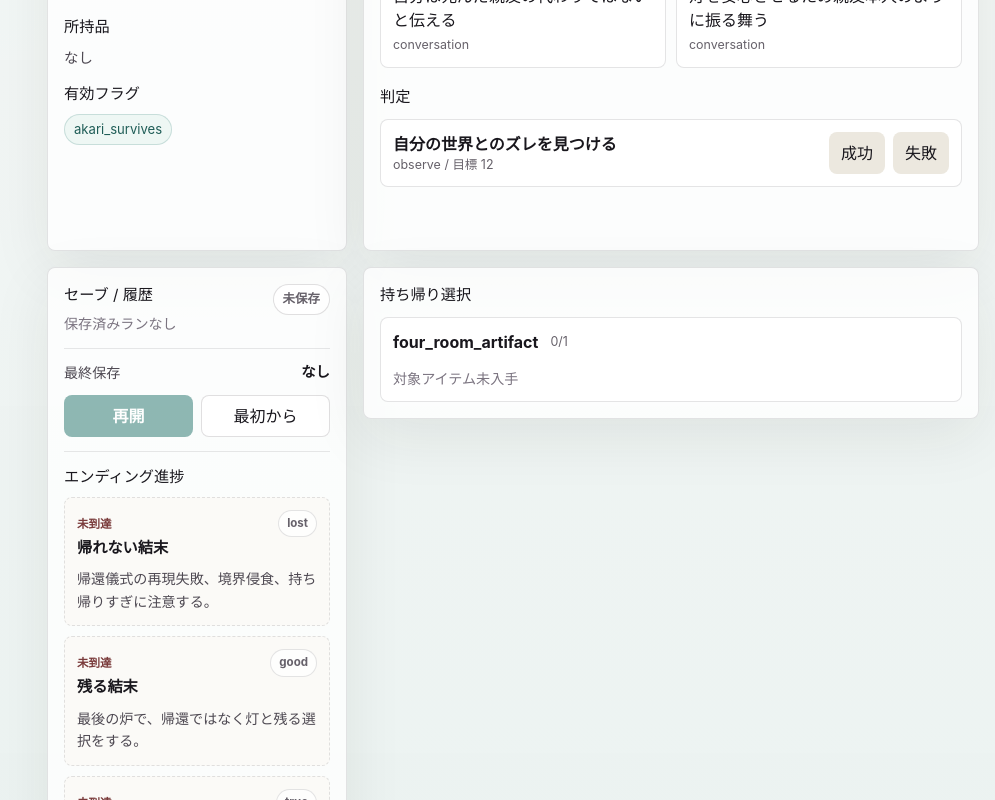
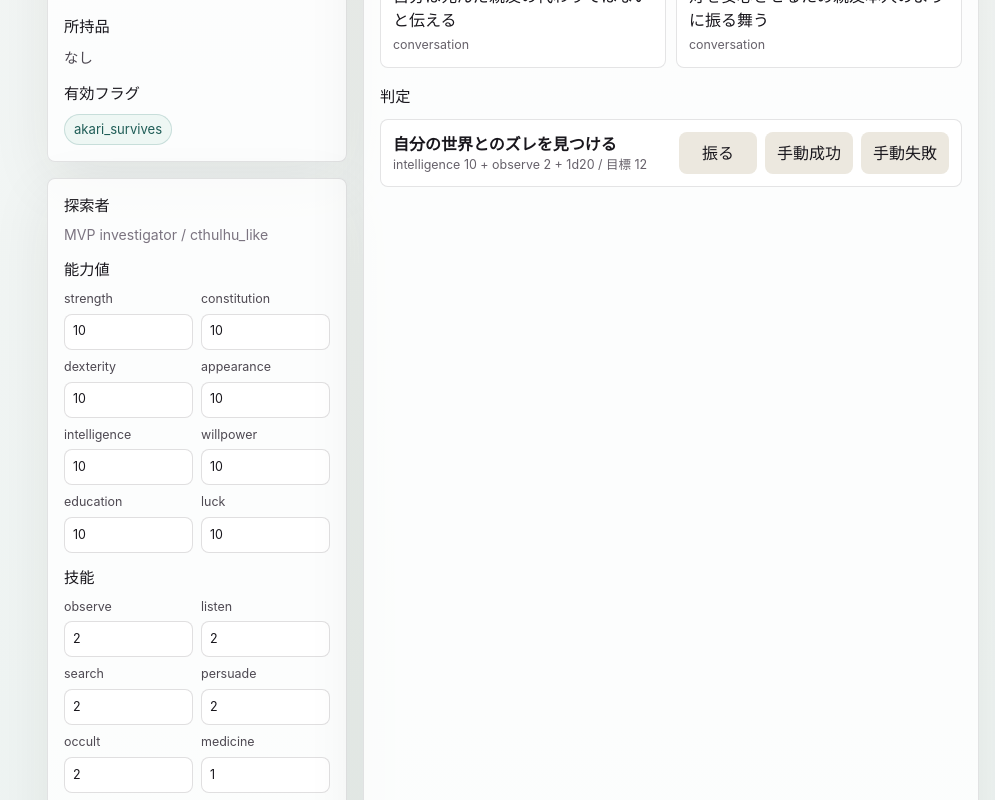
Before and after one commit to shikigami-ai-works/TRPG--web--, a Next.js app: page / in a window 1280 px wide. Shown: the part 460-1260 px from the top of the page, without its empty margins (285-1280 px from the left). Built offline with nearby package versions, Linux system fonts and the light colour scheme.

Commit message:
Add MVP player check profile UI

```diff
--- a/app/globals.css
+++ b/app/globals.css
@@ -140,7 +140,14 @@ button {
   gap: 16px;
 }
 
+.side-stack {
+  display: grid;
+  align-self: start;
+  gap: 16px;
+}
+
 .status-panel,
+.player-panel,
 .scene-panel,
 .save-panel,
 .carry-panel,
@@ -173,7 +180,9 @@ button {
 
 .metric-block h4,
 .action-group h4,
+.profile-block h4,
 .status-panel h3,
+.player-panel h3,
 .carry-panel h3,
 .log-panel h3 {
   margin: 0;
@@ -290,13 +299,58 @@ button {
 
 .check-buttons {
   display: flex;
+  flex-wrap: wrap;
   gap: 8px;
+  justify-content: flex-end;
   flex-shrink: 0;
 }
 
 .check-buttons button {
+  min-width: 78px;
   padding: 0 12px;
   background: #ece8df;
+  color: #19171d;
+}
+
+.player-panel {
+  display: grid;
+  gap: 14px;
+}
+
+.player-panel-header h3 {
+  margin: 0 0 6px;
+}
+
+.profile-block {
+  display: grid;
+  gap: 8px;
+}
+
+.profile-number-grid {
+  display: grid;
+  grid-template-columns: repeat(2, minmax(0, 1fr));
+  gap: 8px;
+}
+
+.profile-number-field {
+  display: grid;
+  gap: 5px;
+  min-width: 0;
+  color: #4e4952;
+  font-size: 0.78rem;
+}
+
+.profile-number-field span {
+  overflow-wrap: anywhere;
+}
+
+.profile-number-field input {
+  width: 100%;
+  min-height: 36px;
+  border: 1px solid rgba(36, 34, 40, 0.14);
+  border-radius: 8px;
+  padding: 0 8px;
+  background: #ffffff;
   color: #19171d;
 }
 
--- a/components/ScenarioExplorer.tsx
+++ b/components/ScenarioExplorer.tsx
@@ -13,6 +13,15 @@ import {
   resolveEnding,
   toggleCarryOutItem,
 } from "@/lib/scenarios/runtime";
+import {
+  DEFAULT_MVP_CHECK_PROFILE,
+  clonePlayerCheckProfile,
+  getCheckModifierBreakdown,
+  rollScenarioCheck,
+  updatePlayerCheckProfileValue,
+  type CheckRollResult,
+  type PlayerCheckProfile,
+} from "@/lib/scenarios/check-resolution";
 import { buildEndingProgressEntries, type EndingProgressEntry } from "@/lib/scenarios/ending-progress";
 import {
   appendCompletedRun,
@@ -60,6 +69,7 @@ export default function ScenarioExplorer({ packs }: ScenarioExplorerProps) {
   );
   const [savedRun, setSavedRun] = useState<SavedRunState | null>(null);
   const [history, setHistory] = useState<CompletedRunRecord[]>([]);
+  const [playerProfile, setPlayerProfile] = useState<PlayerCheckProfile>(() => clonePlayerCheckProfile());
   const [storageReady, setStorageReady] = useState(false);
 
   useEffect(() => {
@@ -120,6 +130,7 @@ export default function ScenarioExplorer({ packs }: ScenarioExplorerProps) {
     setSavedRun(null);
     setHistory([]);
     setPackId(nextPackId);
+    setPlayerProfile(clonePlayerCheckProfile());
     setState(createInitialState(nextPack));
   }
 
@@ -136,6 +147,7 @@ export default function ScenarioExplorer({ packs }: ScenarioExplorerProps) {
     }
     clearActiveRun(pack.scenario.id);
     setSavedRun(null);
+    setPlayerProfile(clonePlayerCheckProfile());
     setState(createInitialState(pack));
   }
 
@@ -175,9 +187,11 @@ export default function ScenarioExplorer({ packs }: ScenarioExplorerProps) {
         onResumeSavedRun={resumeSavedRun}
         onStartFreshRun={startFreshRun}
         pack={pack}
+        playerProfile={playerProfile}
         savedRun={savedRun}
         state={state}
         storageReady={storageReady}
+        setPlayerProfile={setPlayerProfile}
         setState={setState}
       />
     </main>
@@ -189,18 +203,22 @@ function ScenarioWorkspace({
   onResumeSavedRun,
   onStartFreshRun,
   pack,
+  playerProfile,
   savedRun,
   state,
   storageReady,
+  setPlayerProfile,
   setState,
 }: {
   history: CompletedRunRecord[];
   onResumeSavedRun: () => void;
   onStartFreshRun: () => void;
   pack: ScenarioPack;
+  playerProfile: PlayerCheckProfile;
   savedRun: SavedRunState | null;
   state: ScenarioRuntimeState;
   storageReady: boolean;
+  setPlayerProfile: (profile: PlayerCheckProfile) => void;
   setState: (state: ScenarioRuntimeState) => void;
 }) {
   const scene = pack.scenes.find((candidate) => candidate.id === state.sceneId) ?? pack.scenes[0];
@@ -242,17 +260,27 @@ function ScenarioWorkspace({
     setState(next);
   }
 
-  function useCheck(check: SceneCheckDefinition, branch: "success" | "failure") {
+  function applyCheckOutcome(check: SceneCheckDefinition, branch: "success" | "failure", roll?: CheckRollResult) {
     if (!canUseRequirements(check.requirements, state, pack)) {
       return;
     }
     const outcome = check[branch];
     const next = applyStateChanges(state, outcome, pack);
     const resultLabel = branch === "success" ? "成功" : "失敗";
+    const rollDetail = roll ? ` / ${formatRollResult(roll)}` : "";
     setState({
       ...next,
-      log: [`${check.label}: ${resultLabel}${outcome?.reveal_text ? ` / ${outcome.reveal_text}` : ""}`, ...next.log].slice(0, 12),
+      log: [`${check.label}: ${resultLabel}${rollDetail}${outcome?.reveal_text ? ` / ${outcome.reveal_text}` : ""}`, ...next.log].slice(0, 12),
     });
+  }
+
+  function rollCheck(check: SceneCheckDefinition) {
+    const roll = rollScenarioCheck(check, playerProfile);
+    applyCheckOutcome(check, roll.success ? "success" : "failure", roll);
+  }
+
+  function updateProfileValue(group: "stats" | "skills", id: string, value: string) {
+    setPlayerProfile(updatePlayerCheckProfileValue(playerProfile, group, id, value));
   }
 
   function advanceScene() {
@@ -309,6 +337,7 @@ function ScenarioWorkspace({
       </header>
 
       <div className="dashboard-grid">
+        <div className="side-stack">
           <section className="surface status-panel">
             <h3>状態</h3>
             <MetricList title="信頼度" values={formatTrust(state, npcById)} />
@@ -316,6 +345,11 @@ function ScenarioWorkspace({
             <TagList title="所持品" values={state.inventory.map((itemId) => itemById.get(itemId)?.name ?? itemId)} />
             <TagList title="有効フラグ" values={Object.entries(state.flags).filter(([, value]) => value).map(([flag]) => flag)} />
           </section>
+
+          <section className="surface player-panel">
+            <PlayerProfilePanel profile={playerProfile} onChange={updateProfileValue} />
+          </section>
+        </div>
 
         <section className="surface scene-panel">
           {ending ? (
@@ -334,7 +368,7 @@ function ScenarioWorkspace({
               <p className="scene-description">{scene.description}</p>
               <TagList title="登場NPC" values={sceneNpcs.map((npc) => npc?.name ?? "")} />
               <ActionList actions={scene.available_actions ?? []} pack={pack} state={state} onUseAction={useAction} />
-              <CheckList checks={scene.checks ?? []} pack={pack} state={state} onUseCheck={useCheck} />
+              <CheckList checks={scene.checks ?? []} pack={pack} profile={playerProfile} state={state} onRollCheck={rollCheck} onUseCheck={applyCheckOutcome} />
             </>
           )}
         </section>
@@ -545,16 +579,92 @@ function ActionList({
   );
 }
 
+function PlayerProfilePanel({
+  onChange,
+  profile,
+}: {
+  onChange: (group: "stats" | "skills", id: string, value: string) => void;
+  profile: PlayerCheckProfile;
+}) {
+  return (
+    <>
+      <div className="player-panel-header">
+        <div>
+          <h3>探索者</h3>
+          <p className="muted">
+            {profile.name} / {profile.rulesetId}
+          </p>
+        </div>
+      </div>
+      <ProfileNumberGrid
+        group="stats"
+        ids={Object.keys(DEFAULT_MVP_CHECK_PROFILE.stats)}
+        label="能力値"
+        onChange={onChange}
+        values={profile.stats}
+      />
+      <ProfileNumberGrid
+        group="skills"
+        ids={Object.keys(DEFAULT_MVP_CHECK_PROFILE.skills)}
+        label="技能"
+        onChange={onChange}
+        values={profile.skills}
+      />
+    </>
+  );
+}
+
+function ProfileNumberGrid({
+  group,
+  ids,
+  label,
+  onChange,
+  values,
+}: {
+  group: "stats" | "skills";
+  ids: string[];
+  label: string;
+  onChange: (group: "stats" | "skills", id: string, value: string) => void;
+  values: Record<string, number>;
+}) {
+  return (
+    <div className="profile-block">
+      <h4>{label}</h4>
+      <div className="profile-number-grid">
+        {ids.map((id) => (
+          <label className="profile-number-field" key={id}>
+            <span>{id}</span>
+            <input
+              data-profile-group={group}
+              data-profile-id={id}
+              inputMode="numeric"
+              max={99}
+              min={0}
+              onChange={(event) => onChange(group, id, event.currentTarget.value)}
+              type="number"
+              value={values[id] ?? 0}
+            />
+          </label>
+        ))}
+      </div>
+    </div>
+  );
+}
+
 function CheckList({
   checks,
+  onRollCheck,
+  onUseCheck,
   pack,
+  profile,
   state,
-  onUseCheck,
 }: {
   checks: SceneCheckDefinition[];
+  onRollCheck: (check: SceneCheckDefinition) => void;
+  onUseCheck: (check: SceneCheckDefinition, branch: "success" | "failure") => void;
   pack: ScenarioPack;
+  profile: PlayerCheckProfile;
   state: ScenarioRuntimeState;
-  onUseCheck: (check: SceneCheckDefinition, branch: "success" | "failure") => void;
 }) {
   if (checks.length === 0) {
     return null;
@@ -566,20 +676,24 @@ function CheckList({
       <div className="check-list">
         {checks.map((check) => {
           const disabled = !canUseRequirements(check.requirements, state, pack);
+          const modifiers = getCheckModifierBreakdown(check, profile);
           return (
             <div className="check-row" key={check.id}>
               <div>
                 <strong>{check.label}</strong>
                 <small>
-                  {check.skill_or_art} / 目標 {check.target_number}
+                  {modifiers.statId} {modifiers.statValue} + {modifiers.skillId} {modifiers.skillValue} + 1d20 / 目標 {modifiers.targetNumber}
                 </small>
               </div>
               <div className="check-buttons">
+                <button data-check-roll-id={check.id} disabled={disabled} onClick={() => onRollCheck(check)} type="button">
+                  振る
+                </button>
                 <button data-check-branch="success" data-check-id={check.id} disabled={disabled} onClick={() => onUseCheck(check, "success")} type="button">
-                  成功
+                  手動成功
                 </button>
                 <button data-check-branch="failure" data-check-id={check.id} disabled={disabled} onClick={() => onUseCheck(check, "failure")} type="button">
-                  失敗
+                  手動失敗
                 </button>
               </div>
             </div>
@@ -695,6 +809,10 @@ function EndingView({ ending }: { ending: EndingDefinition }) {
   );
 }
 
+function formatRollResult(roll: CheckRollResult): string {
+  return `${roll.total} = ${roll.statId} ${roll.statValue} + ${roll.skillId} ${roll.skillValue} + d20 ${roll.dieRoll} / 目標 ${roll.targetNumber}`;
+}
+
 function resolveBySceneRules(
   pack: ScenarioPack,
   sceneId: string,
--- /dev/null
+++ b/lib/scenarios/check-resolution.ts
@@ -0,0 +1,136 @@
+import type { SceneCheckDefinition } from "./types";
+
+export interface PlayerCheckProfile {
+  id: string;
+  name: string;
+  rulesetId: string;
+  stats: Record<string, number>;
+  skills: Record<string, number>;
+}
+
+export interface CheckModifierBreakdown {
+  statId: string;
+  statValue: number;
+  skillId: string;
+  skillValue: number;
+  targetNumber: number;
+}
+
+export interface CheckRollResult extends CheckModifierBreakdown {
+  dieRoll: number;
+  total: number;
+  success: boolean;
+}
+
+export const DEFAULT_MVP_CHECK_PROFILE: PlayerCheckProfile = {
+  id: "mvp-investigator",
+  name: "MVP investigator",
+  rulesetId: "cthulhu_like",
+  stats: {
+    strength: 10,
+    constitution: 10,
+    dexterity: 10,
+    appearance: 10,
+    intelligence: 10,
+    willpower: 10,
+    education: 10,
+    luck: 10,
+  },
+  skills: {
+    observe: 2,
+    listen: 2,
+    search: 2,
+    persuade: 2,
+    occult: 2,
+    medicine: 1,
+    stealth: 1,
+    combat: 2,
+    library_use: 2,
+    dodge: 2,
+    sanity: 0,
+    melee_or_firearm: 2,
+  },
+};
+
+export function clonePlayerCheckProfile(profile: PlayerCheckProfile = DEFAULT_MVP_CHECK_PROFILE): PlayerCheckProfile {
+  return {
+    ...profile,
+    stats: { ...profile.stats },
+    skills: { ...profile.skills },
+  };
+}
+
+export function updatePlayerCheckProfileValue(
+  profile: PlayerCheckProfile,
+  group: "stats" | "skills",
+  id: string,
+  rawValue: string | number,
+): PlayerCheckProfile {
+  const value = normalizeProfileNumber(rawValue);
+
+  return {
+    ...profile,
+    [group]: {
+      ...profile[group],
+      [id]: value,
+    },
+  };
+}
+
+export function getCheckModifierBreakdown(
+  check: SceneCheckDefinition,
+  profile: PlayerCheckProfile = DEFAULT_MVP_CHECK_PROFILE,
+): CheckModifierBreakdown {
+  return {
+    statId: check.related_stat,
+    statValue: getValue(profile.stats, check.related_stat) ?? getValue(profile.skills, check.related_stat) ?? 0,
+    skillId: check.skill_or_art,
+    skillValue: getSkillValue(check.skill_or_art, profile),
+    targetNumber: check.target_number,
+  };
+}
+
+export function rollScenarioCheck(
+  check: SceneCheckDefinition,
+  profile: PlayerCheckProfile = DEFAULT_MVP_CHECK_PROFILE,
+  random: () => number = Math.random,
+): CheckRollResult {
+  const modifiers = getCheckModifierBreakdown(check, profile);
+  const dieRoll = rollD20(random);
+  const total = modifiers.statValue + modifiers.skillValue + dieRoll;
+
+  return {
+    ...modifiers,
+    dieRoll,
+    total,
+    success: total >= modifiers.targetNumber,
+  };
+}
+
+function getSkillValue(skillId: string, profile: PlayerCheckProfile): number {
+  if (skillId === "none") {
+    return 0;
+  }
+
+  return getValue(profile.skills, skillId) ?? getValue(profile.stats, skillId) ?? 0;
+}
+
+function getValue(values: Record<string, number>, id: string): number | undefined {
+  const value = values[id];
+  return Number.isFinite(value) ? value : undefined;
+}
+
+function normalizeProfileNumber(rawValue: string | number): number {
+  const value = typeof rawValue === "number" ? rawValue : Number.parseInt(rawValue, 10);
+  if (!Number.isFinite(value)) {
+    return 0;
+  }
+
+  return Math.max(0, Math.min(Math.trunc(value), 99));
+}
+
+function rollD20(random: () => number): number {
+  const raw = random();
+  const normalized = Number.isFinite(raw) ? Math.max(0, Math.min(raw, 0.999999999999)) : 0;
+  return Math.floor(normalized * 20) + 1;
+}
```
Also changed, not shown: 2 other files (tests, documents, lock files or other folders). Lines whose indentation alone changed are shown as unchanged.
